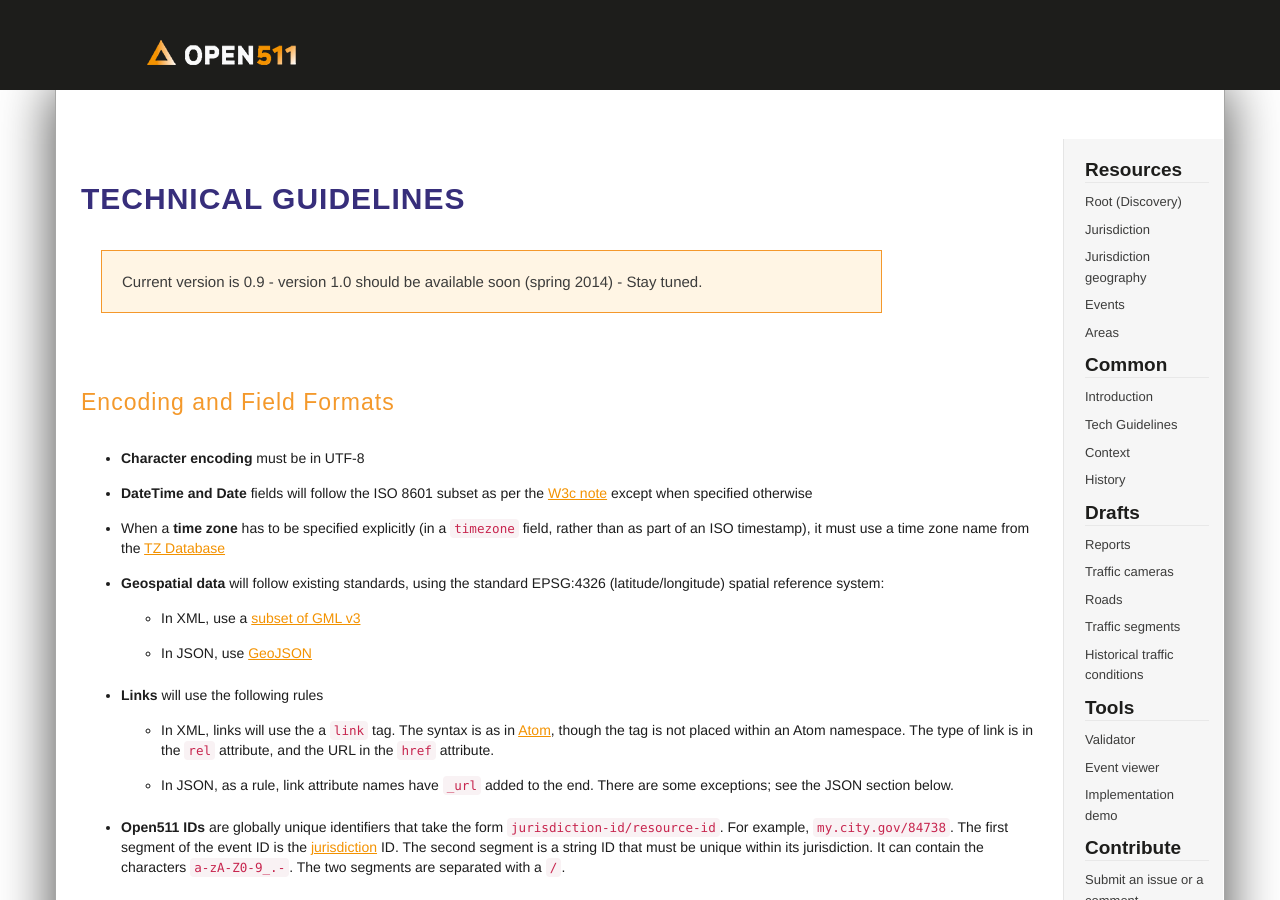
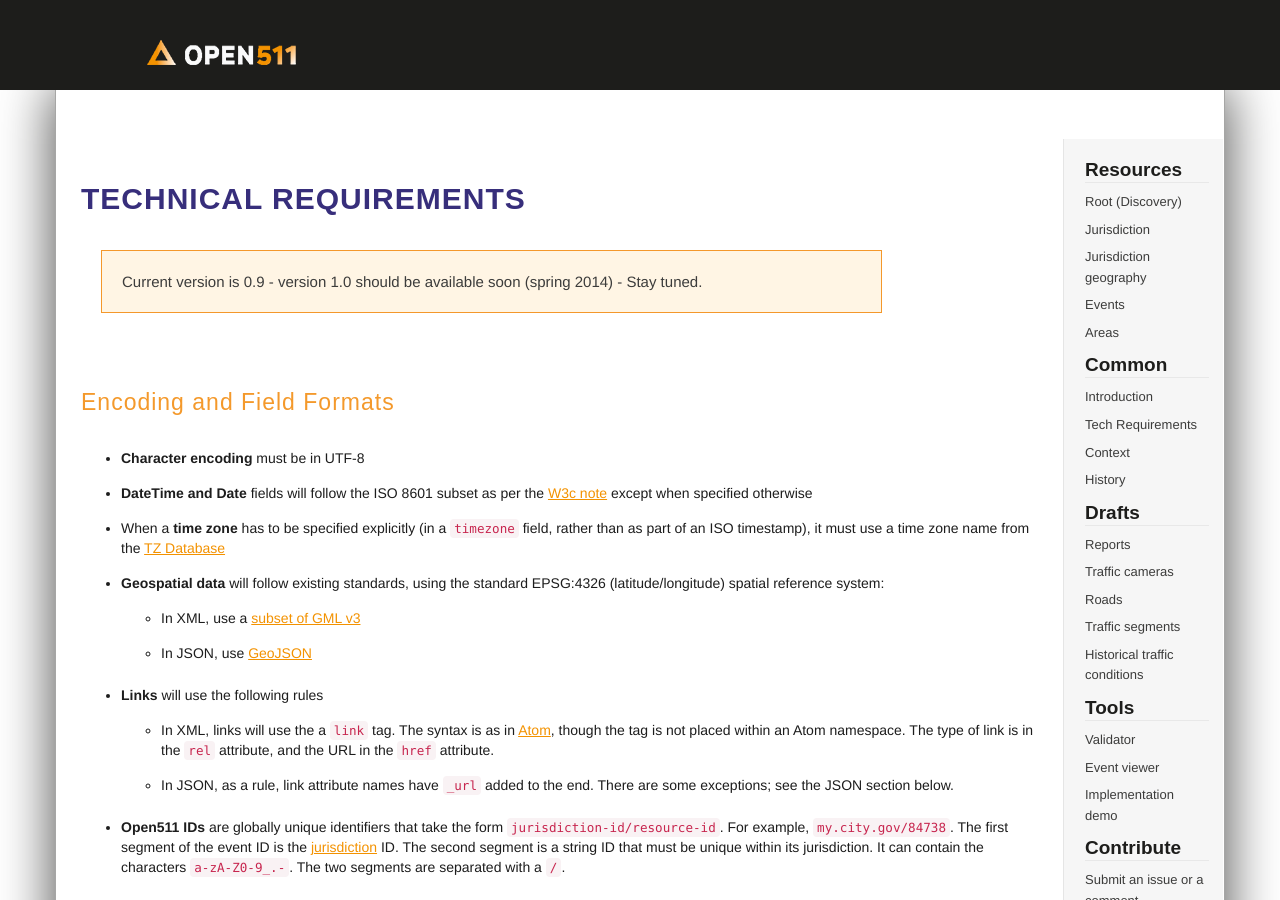
Before and after one commit to open511/Open511API, a Jekyll site: the page built from guidelines.html, in a window 1280 px wide and 900 px high. Built offline with Jekyll 4.4.1, drawn with Linux system fonts in a browser that asks for light colours; nearby versions of some CDN libraries; library files that are not in the unit come from our copies.

Commit message:
"Guidelines" -> "Requirements"

```diff
--- a/_includes/specsnav.html
+++ b/_includes/specsnav.html
@@ -13,7 +13,7 @@
 	<h3>Common</h3>
 	<ul>
 		<li><a href="documentation.html">Introduction</a></li>
-		<li><a href="guidelines.html">Tech Guidelines</a></li>
+		<li><a href="guidelines.html">Tech Requirements</a></li>
 		<li><a href="context.html">Context</a></li>
 		<li><a href="history.html">History</a></li>
 	</ul>
--- a/guidelines.html
+++ b/guidelines.html
@@ -1,6 +1,6 @@
 ---
 layout: page
-title: Technical Guidelines
+title: Technical Requirements
 
 pagination_spec :
     - name: offset
```
